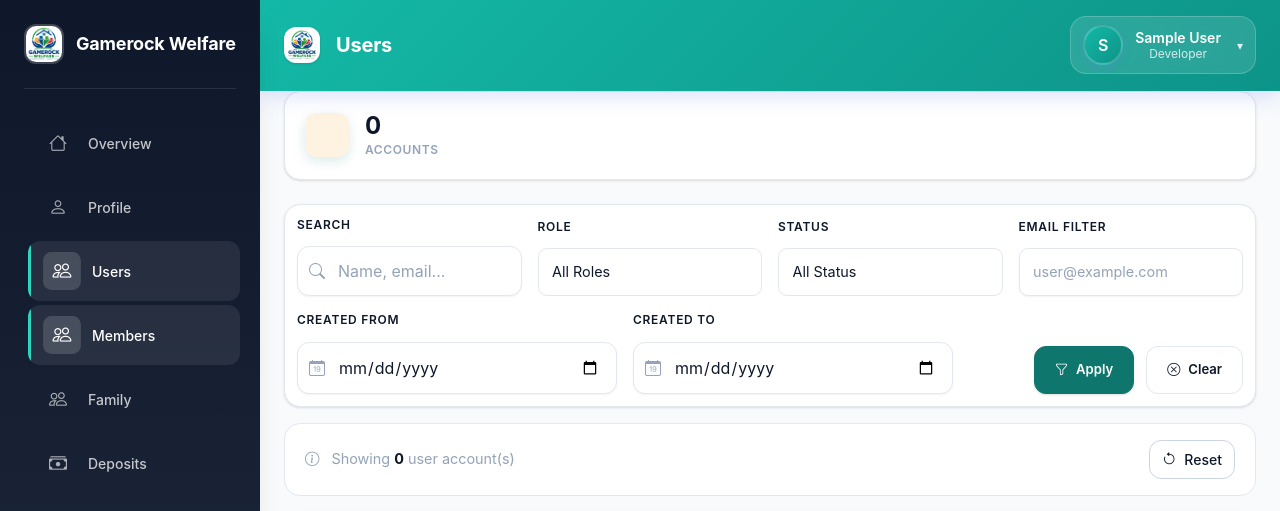
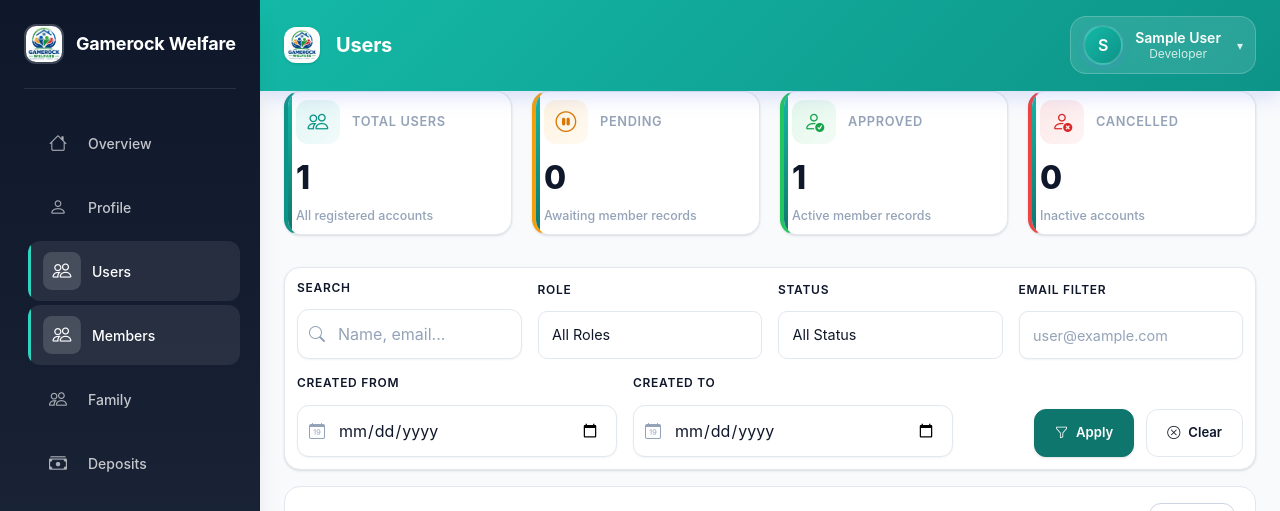
Before and after one commit to Timokama/gamerock, a Flask app: page /register/pending-users in a window 1280 px wide; the page is wider, and only the part inside the window is pictured. Shown: the top 511 px of that part. Run offline with Flask 3, Linux system fonts and the light colour scheme; a user stored in the database is signed in; tables that the repository leaves empty hold one stand-in row (values such as "Sample post"); parts of the project's set-up code (start-up, migrations or seed data) failed here and were passed over; some libraries are stand-ins or nearby versions.

Commit message:
Update Admin Users section

```diff
--- a/app/register/routes.py
+++ b/app/register/routes.py
@@ -1065,6 +1065,21 @@ def pending_users():
     all_recorded_emails.update(e[0] for e in spouse_emails)
     all_recorded_emails.update(e[0] for e in child_emails)
 
+    total_users = User.query.count()
+    pending_count = User.query.filter(
+        ~db.exists().where(Member.user_id == User.id),
+        ~db.exists().where(Spouse.user_id == User.id),
+        ~db.exists().where(Child.user_id == User.id)
+    ).count()
+    approved_count = User.query.filter(
+        db.or_(
+            db.exists().where(Member.user_id == User.id),
+            db.exists().where(Spouse.user_id == User.id),
+            db.exists().where(Child.user_id == User.id)
+        )
+    ).count()
+    cancelled_count = User.query.filter(User.status == 'cancelled').count()
+
     filters = {
         'search': search,
         'role': role_filter,
@@ -1074,7 +1089,16 @@ def pending_users():
         'date_to': date_to,
     }
 
-    return render_template('register/pending_users.html', pending_users_list=pending_users_list, filters=filters, all_recorded_emails=all_recorded_emails)
+    return render_template(
+        'register/pending_users.html',
+        pending_users_list=pending_users_list,
+        filters=filters,
+        all_recorded_emails=all_recorded_emails,
+        total_users=total_users,
+        pending_count=pending_count,
+        approved_count=approved_count,
+        cancelled_count=cancelled_count
+    )
 
 
 @bp.post('/<int:user_id>/approve_user')
--- a/app/templates/register/pending_users.html
+++ b/app/templates/register/pending_users.html
@@ -4,32 +4,39 @@
 
 {% block styles %}
 <style>
-    /* ===== Pending Users Page ===== */
+    /* ===== Pending Users Summary (Stat Cards) ===== */
     .pending-users-summary {
         display: grid;
-        grid-template-columns: repeat(auto-fit, minmax(160px, 1fr));
-        gap: 1rem;
-        margin-bottom: 1.5rem;
+        grid-template-columns: repeat(auto-fit, minmax(180px, 1fr));
+        gap: 1.25rem;
+        margin-bottom: 2rem;
     }
 
-    .pending-users-summary .family-summary-card {
+    .stat-card {
         background: var(--card-bg, #fff);
         border-radius: var(--radius, 14px);
-        padding: 1.25rem;
+        padding: 0.5rem;
         box-shadow: var(--shadow, 0 1px 3px rgba(0, 0, 0, 0.08));
         border: 1px solid var(--border-color, #e2e8f0);
+        transition: all 0.2s ease, transform 0.2s ease;
+        display: flex;
+        flex-direction: column;
+        gap: 0.75rem;
+    }
+
+    .stat-card:hover {
+        transform: translateY(-3px);
+        box-shadow: 0 10px 25px rgba(0, 0, 0, 0.10);
+    }
+
+    .stat-card-header {
         display: flex;
         align-items: center;
-        gap: 1rem;
-        transition: all 0.2s ease;
+        gap: 0.75rem;
+        margin-bottom: 0.25rem;
     }
 
-    .pending-users-summary .family-summary-card:hover {
-        transform: translateY(-2px);
-        box-shadow: var(--shadow-lg);
-    }
-
-    .family-summary-icon {
+    .stat-card-icon {
         width: 44px;
         height: 44px;
         border-radius: 12px;
@@ -38,44 +45,71 @@
         justify-content: center;
         font-size: 1.3rem;
         flex-shrink: 0;
+        transition: all 0.2s ease;
     }
 
-    .family-summary-icon.pending {
-        background: rgba(245, 158, 11, 0.12);
-        color: #d97706;
+    .stat-icon-primary {
+        background: linear-gradient(135deg, rgba(20, 184, 166, 0.12) 0%, rgba(20, 184, 166, 0.06) 100%);
+        color: var(--primary-color, #14b8a6);
     }
 
-    .family-summary-icon.approved {
-        background: rgba(16, 185, 129, 0.12);
-        color: #059669;
+    .stat-icon-warning {
+        background: linear-gradient(135deg, rgba(245, 158, 11, 0.12) 0%, rgba(245, 158, 11, 0.06) 100%);
+        color: var(--warning-600, #d97706);
     }
 
-    .family-summary-icon.cancelled {
-        background: rgba(239, 68, 68, 0.12);
-        color: #dc2626;
+    .stat-icon-success {
+        background: linear-gradient(135deg, rgba(34, 197, 94, 0.12) 0%, rgba(34, 197, 94, 0.06) 100%);
+        color: var(--success-600, #16a34a);
     }
 
-    .family-summary-info {
-        flex: 1;
-        min-width: 0;
+    .stat-icon-danger {
+        background: linear-gradient(135deg, rgba(239, 68, 68, 0.12) 0%, rgba(239, 68, 68, 0.06) 100%);
+        color: var(--danger-600, #dc2626);
     }
 
-    .family-summary-value {
-        font-size: 1.5rem;
-        font-weight: 700;
-        color: var(--dark-color, #0f172a);
-        line-height: 1.2;
+    .stat-card-label {
+        font-size: 0.8rem;
+        text-transform: uppercase;
+        letter-spacing: 0.05em;
+        font-weight: 600;
+        color: var(--text-muted, #64748b);
     }
 
-    .family-summary-label {
-        font-size: 0.75rem;
-        text-transform: uppercase;
-        letter-spacing: 0.05em;
-        color: var(--text-muted, #64748b);
-        font-weight: 600;
+    .stat-card-value {
+        font-size: 2rem;
+        font-weight: 800;
+        color: var(--dark-color, #0f172a);
+        line-height: 1.1;
     }
 
-    /* ===== Filter Bar ===== */
+    .stat-card-trend {
+        font-size: 0.78rem;
+        color: var(--text-tertiary, #94a3b8);
+        font-weight: 500;
+    }
+
+    .stat-card-primary {
+        border-left: 4px solid var(--primary-color, #14b8a6);
+    }
+
+    .stat-card-warning {
+        border-left: 4px solid var(--warning-500, #f59e0b);
+    }
+
+    .stat-card-success {
+        border-left: 4px solid var(--success-500, #22c55e);
+    }
+
+    .stat-card-danger {
+        border-left: 4px solid var(--danger-500, #ef4444);
+    }
+
+    @media (max-width: 576px) {
+        .pending-users-summary {
+            grid-template-columns: repeat(2, 1fr);
+        }
+    }
     .filter-bar {
         display: flex;
         align-items: center;
@@ -414,14 +448,37 @@
 
 {% block content %}
 <div class="pending-users-summary">
-    <div class="family-summary-card">
-        <div class="family-summary-icon pending">
-            <i class="bi bi-person-paused"></i>
+    <div class="stat-card stat-card-primary">
+        <div class="stat-card-header">
+            <div class="stat-card-icon stat-icon-primary"><i class="bi bi-people"></i></div>
+            <div class="stat-card-label">Total Users</div>
         </div>
-        <div class="family-summary-info">
-            <div class="family-summary-value">{{ pending_users_list|length }}</div>
-            <div class="family-summary-label">Accounts</div>
+        <div class="stat-card-value">{{ total_users }}</div>
+        <div class="stat-card-trend">All registered accounts</div>
+    </div>
+    <div class="stat-card stat-card-warning">
+        <div class="stat-card-header">
+            <div class="stat-card-icon stat-icon-warning"><i class="bi bi-pause-circle"></i></div>
+            <div class="stat-card-label">Pending</div>
         </div>
+        <div class="stat-card-value">{{ pending_count }}</div>
+        <div class="stat-card-trend">Awaiting member records</div>
+    </div>
+    <div class="stat-card stat-card-success">
+        <div class="stat-card-header">
+            <div class="stat-card-icon stat-icon-success"><i class="bi bi-person-check"></i></div>
+            <div class="stat-card-label">Approved</div>
+        </div>
+        <div class="stat-card-value">{{ approved_count }}</div>
+        <div class="stat-card-trend">Active member records</div>
+    </div>
+    <div class="stat-card stat-card-danger">
+        <div class="stat-card-header">
+            <div class="stat-card-icon stat-icon-danger"><i class="bi bi-person-x"></i></div>
+            <div class="stat-card-label">Cancelled</div>
+        </div>
+        <div class="stat-card-value">{{ cancelled_count }}</div>
+        <div class="stat-card-trend">Inactive accounts</div>
     </div>
 </div>
 
```
Also changed, not shown: app/auth.py (+10 -4 lines), app/templates/forgot_password.html (+18 -2 lines).
